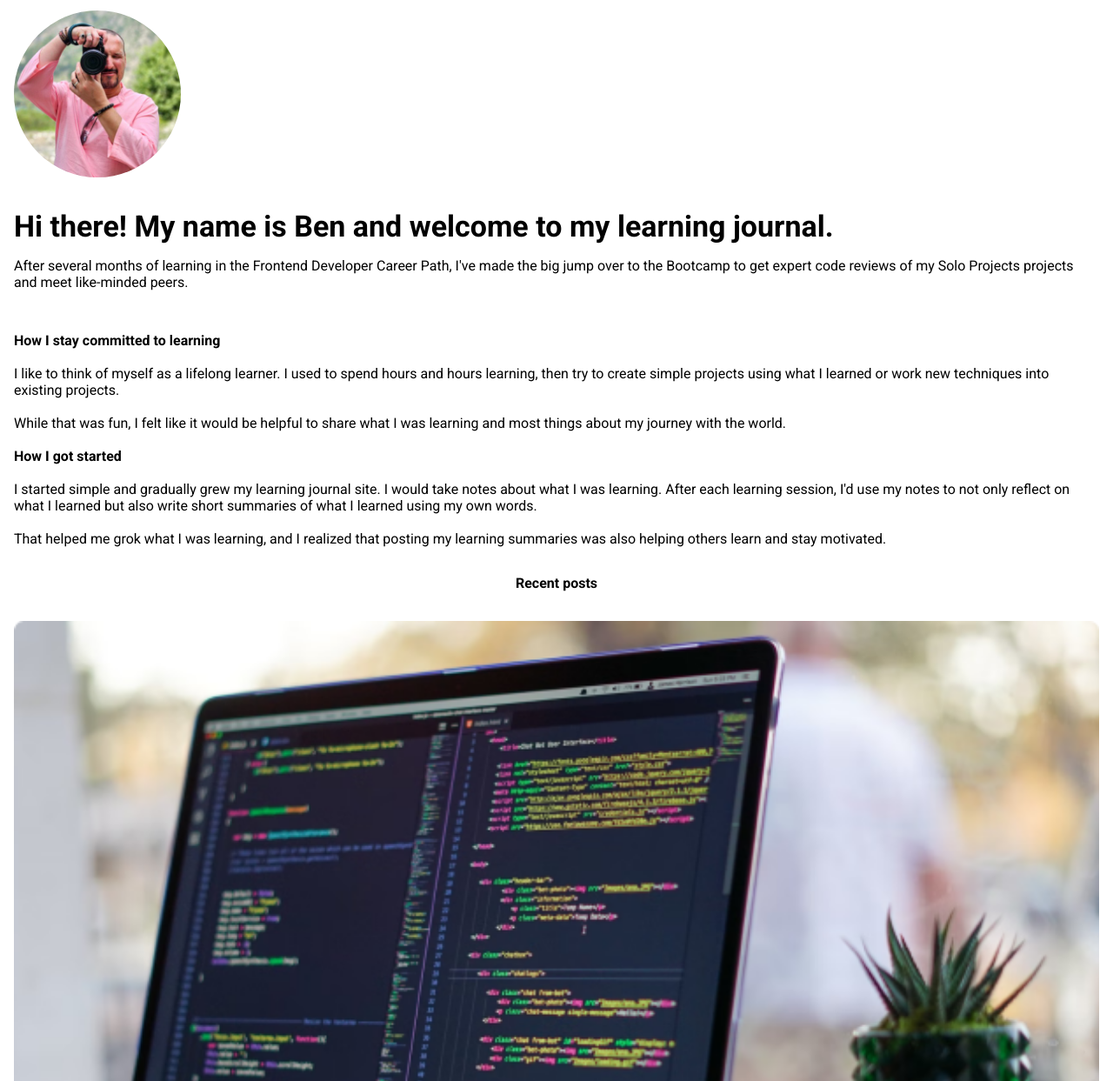
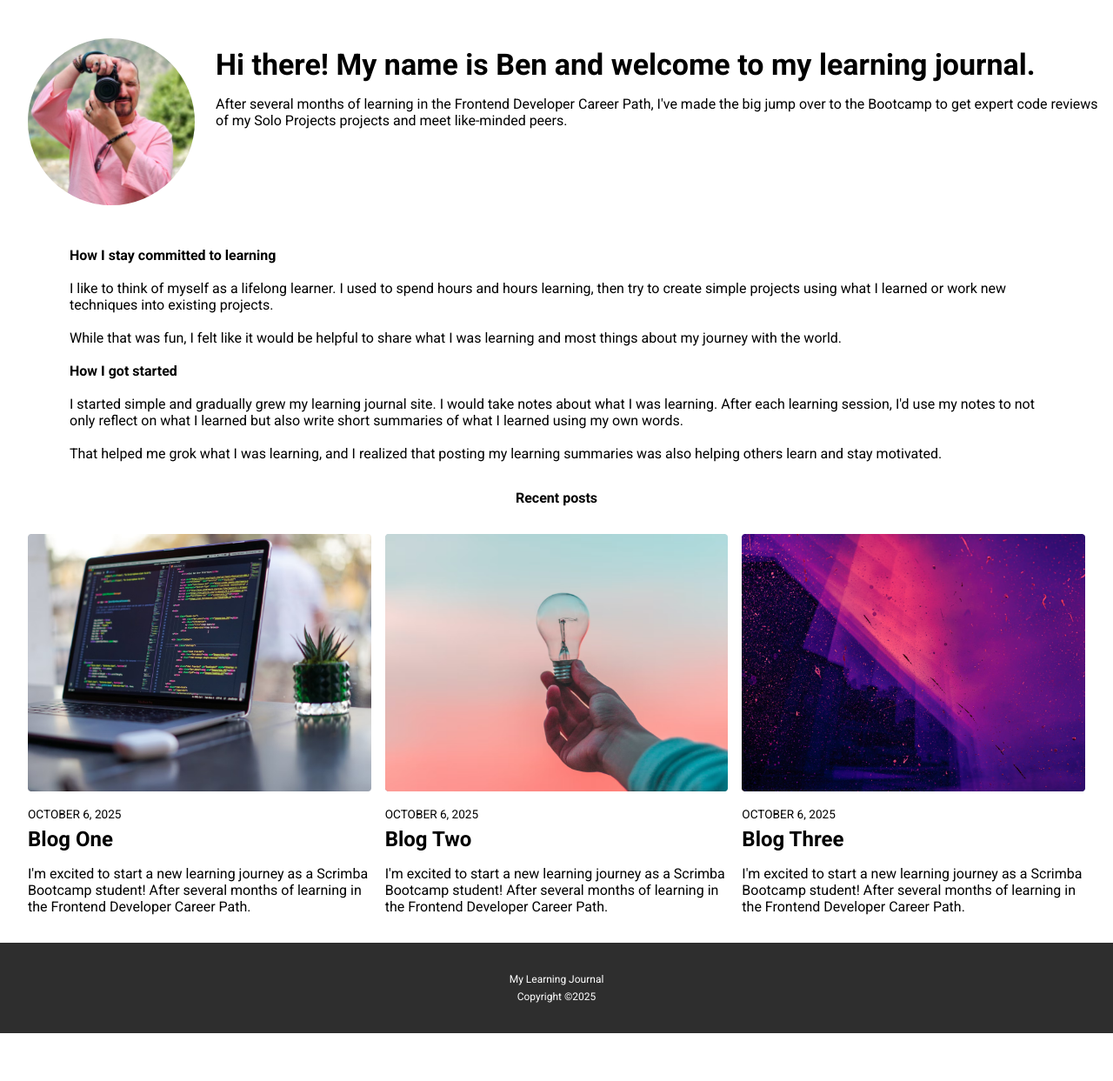
Before and after one commit to benwiacek/journal, a plain HTML site: page about.html in a window 1280 px wide. Shown: the part 57-1300 px from the top of the page at 87% size. After the commit the page ends 1245 px from the top, so only its background shows below. Drawn offline with Linux system fonts and the light colour scheme.

Commit message:
Media query for responsiveness on large screens

```diff
--- a/about.html
+++ b/about.html
@@ -23,11 +23,15 @@
             </nav>
         </header>
         <main>
-            <img class="profile" src="images/Profile pic.jpg" alt="profile pic of Ben">
-            <div class="blog-article">
-                <h1>Hi there! My name is Ben and welcome to my learning journal.</h1>
-                <p class="intro">After several months of learning in the Frontend Developer Career Path, I've made the big jump
-                    over to the Bootcamp to get expert code reviews of my Solo Projects projects and meet like-minded peers.</p>
+            <div class="about-intro">
+                <img class="profile" src="images/Profile pic.jpg" alt="profile pic of Ben">
+                <div class="intro-text">
+                    <h1>Hi there! My name is Ben and welcome to my learning journal.</h1>
+                    <p>After several months of learning in the Frontend Developer Career Path, I've made the big jump
+                        over to the Bootcamp to get expert code reviews of my Solo Projects projects and meet like-minded peers.</p>
+                </div>
+            </div>
+            <div class="about-body">
                 <p><strong>How I stay committed to learning</strong><br/><br/>
                     I like to think of myself as a lifelong learner. I used to spend hours and hours learning, then try to create simple projects using what I learned or work new techniques into existing projects.<br/><br/>
                     While that was fun, I felt like it would be helpful to share what I was learning and most things about my journey with the world.<br/><br/>
--- a/style.css
+++ b/style.css
@@ -95,12 +95,12 @@ time {
     margin: 2.125em 1em;
 }
 
-.blog-article{
+.blog-article {
     display: block;
     margin: 2em 1em;
 }
 
-.blog-article img {
+.article-img {
     width: 100%;
 }
 
@@ -110,9 +110,10 @@ time {
     margin-left: 1em;
 }
 
-.intro {
+.about-intro,
+.about-body {
     display: block;
-    margin-bottom: 3em;
+    margin: 2em 1em 3em;
 }
 
 .recent-posts {
@@ -126,6 +127,7 @@ time {
     font-weight: bold;
     color: black;
     margin: 3em;
+    grid-area: view-more;
 }
 
 footer {
@@ -142,29 +144,7 @@ footer p {
     padding: 0.25em;
 }
 
-@media (min-width: 870px) {
-
-
-
-
-
-}
-
-main {
-    /* display: grid;
-    grid-template-columns: 1fr;
-    grid-template-areas:
-        "hero"
-        "blog1"
-        "blog2"
-        "blog3"
-        "blog4"
-        "blog5"
-        "blog6";
-    width: 100%;
-    gap: 1em; */
-}
-
+@media (min-width: 800px) {
 
     .blog1 {
         grid-area: blog1;
@@ -189,3 +169,28 @@ main {
     .blog6 {
         grid-area: blog6;
     }
+
+    .blogs {
+    display: grid;
+    grid-template-columns: repeat(3, 1fr);
+    grid-template-areas:
+        "hero hero hero"
+        "blog1 blog2 blog3"
+        "blog4 blog5 blog6";
+    gap: 1em;
+    margin: 0 2em;
+}
+    .blog-card {
+        margin: 0;
+    }
+
+    .about-intro {
+        display: flex;
+        gap: 1.5em;
+    }
+
+    .about-body,
+    .blog-article {
+        margin: 2em 5em;
+    }
+}
```
Also changed, not shown: hero-blog.html (+1 -1 lines). Lines whose indentation alone changed are shown as unchanged.
